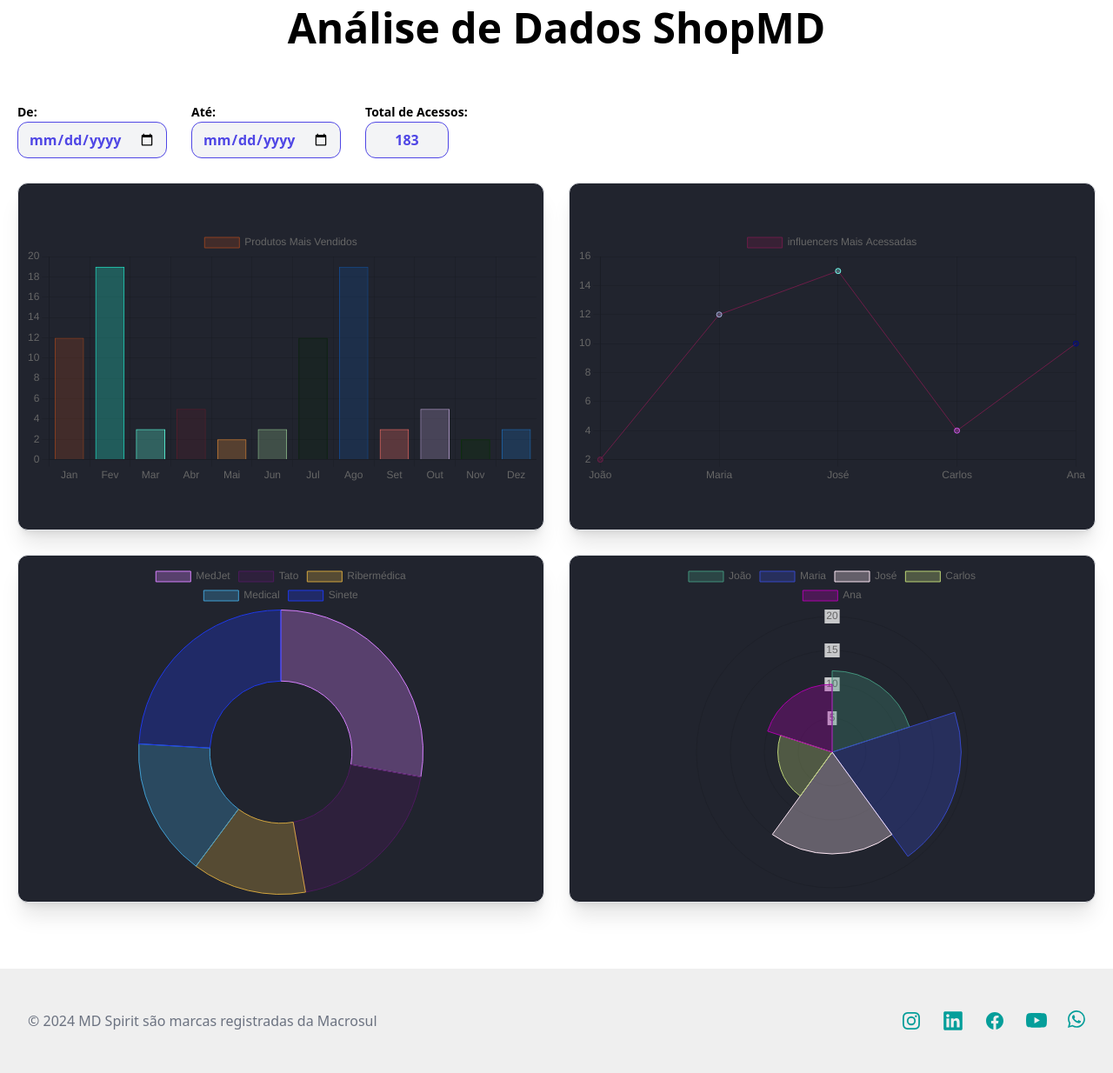
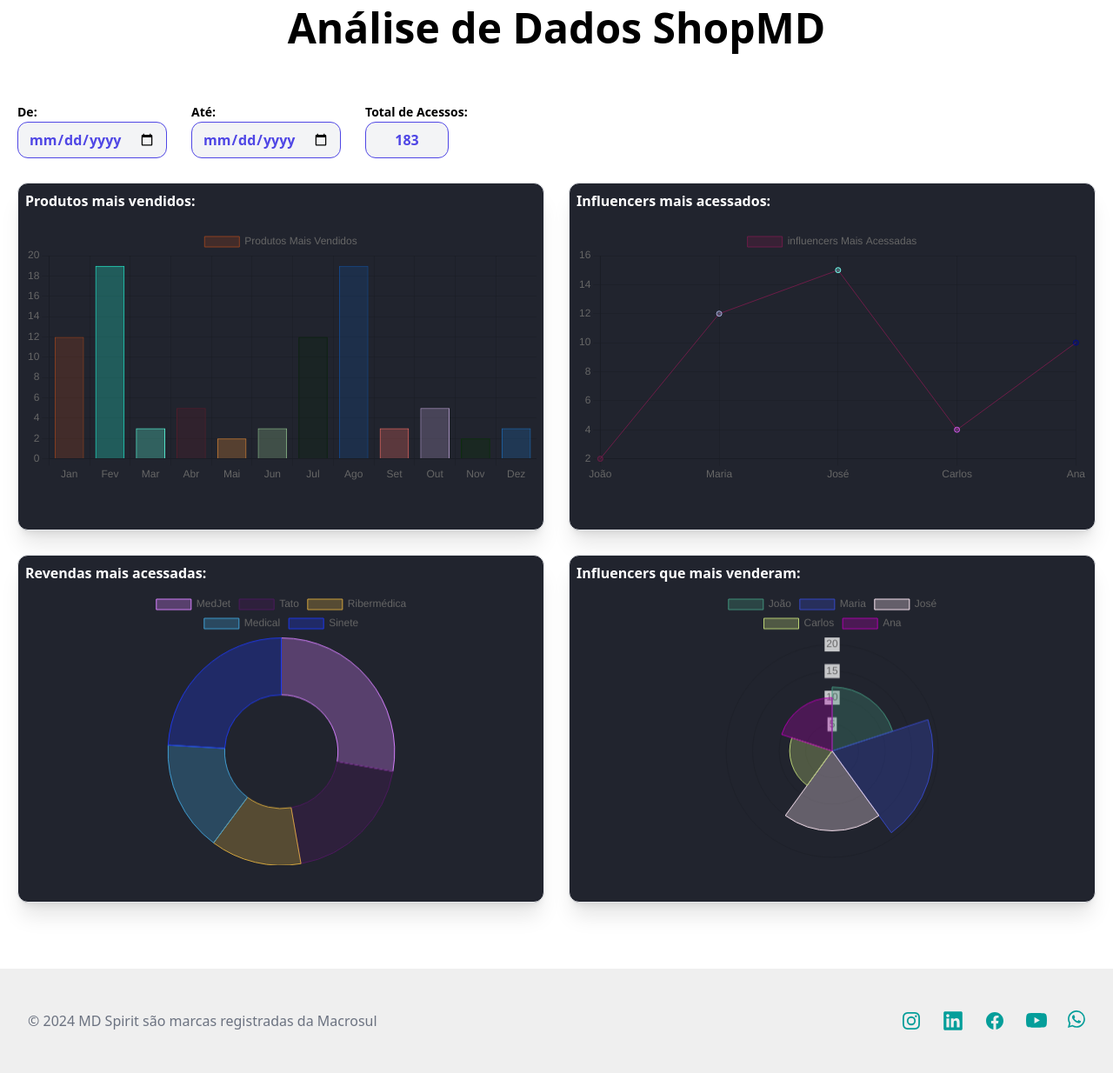
Before and after one commit to Renan2707/Dashboard-Analytics, a Django app: page / in a window 1280 px wide. Shown: the part 128-1362 px from the top of the page at 87% size. Run offline with Django 5.2, Linux system fonts and the light colour scheme; some libraries are stand-ins or nearby versions.

Commit message:
legendas nos gráficos

```diff
--- a/core/templates/dashboard.html
+++ b/core/templates/dashboard.html
@@ -32,22 +32,35 @@
 
 
             <div class="lg:flex lg:space-x-7 space-y-7 lg:space-y-0 h-[400px]">
-                <div class="bg-[#21242e] mx-auto w-11/12 lg:w-1/2 border rounded-xl shadow-xl p-2 flex items-center justify-center">
-                    <canvas id="produtos-mais-acessados"></canvas>
+                <div class="bg-[#21242e] mx-auto w-11/12 lg:w-1/2 border rounded-xl shadow-xl">
+                    <p class="text-white ml-2 mt-2 font-semibold">Produtos mais vendidos:</p>
+                    <div class="p-2 flex items-center justify-center w-full h-5/6">
+                        <canvas  id="produtos-mais-acessados"></canvas>
+                    </div>
                 </div>
-                <div class="bg-[#21242e] mx-auto w-11/12 lg:w-1/2 border rounded-xl shadow-xl p-2 flex items-center justify-center">
-                    <canvas id="influencers-mais-acessados"></canvas>
+
+                <div class="bg-[#21242e] mx-auto w-11/12 lg:w-1/2 border rounded-xl shadow-xl">
+                    <p class="text-white ml-2 mt-2 font-semibold">Influencers mais acessados:</p>
+                    <div class="p-2 flex items-center justify-center w-full h-5/6">
+                        <canvas id="influencers-mais-acessados"></canvas>
+                    </div>
                 </div>
             </div>
 
             <div class="lg:flex lg:space-x-7 space-y-7 lg:space-y-0 h-[400px]">
 
-                <div class="bg-[#21242e] mx-auto w-11/12 lg:w-1/2 border rounded-xl shadow-xl p-2 flex items-center justify-center">
-                    <canvas  id="revendas-mais-acessadas"></canvas>
+                <div class="bg-[#21242e] mx-auto w-11/12 lg:w-1/2 border rounded-xl shadow-xl">
+                    <p class="text-white ml-2 mt-2 font-semibold">Revendas mais acessadas:</p>
+                    <div class="p-2 flex items-center justify-center w-full h-5/6">
+                        <canvas  id="revendas-mais-acessadas"></canvas>
+                    </div>
                 </div>
 
-                <div class="bg-[#21242e] mx-auto w-11/12 lg:w-1/2 border rounded-xl shadow-xl p-2 flex items-center justify-center">
-                    <canvas id="influencers-mais-venderam"></canvas>
+                <div class="bg-[#21242e] mx-auto w-11/12 lg:w-1/2 border rounded-xl shadow-xl">
+                    <p class="text-white ml-2 mt-2 font-semibold">Influencers que mais venderam:</p>
+                    <div class="p-2 flex items-center justify-center w-full h-5/6">
+                        <canvas id="influencers-mais-venderam"></canvas>
+                    </div>
                 </div>
             </div>
         </div>
```
